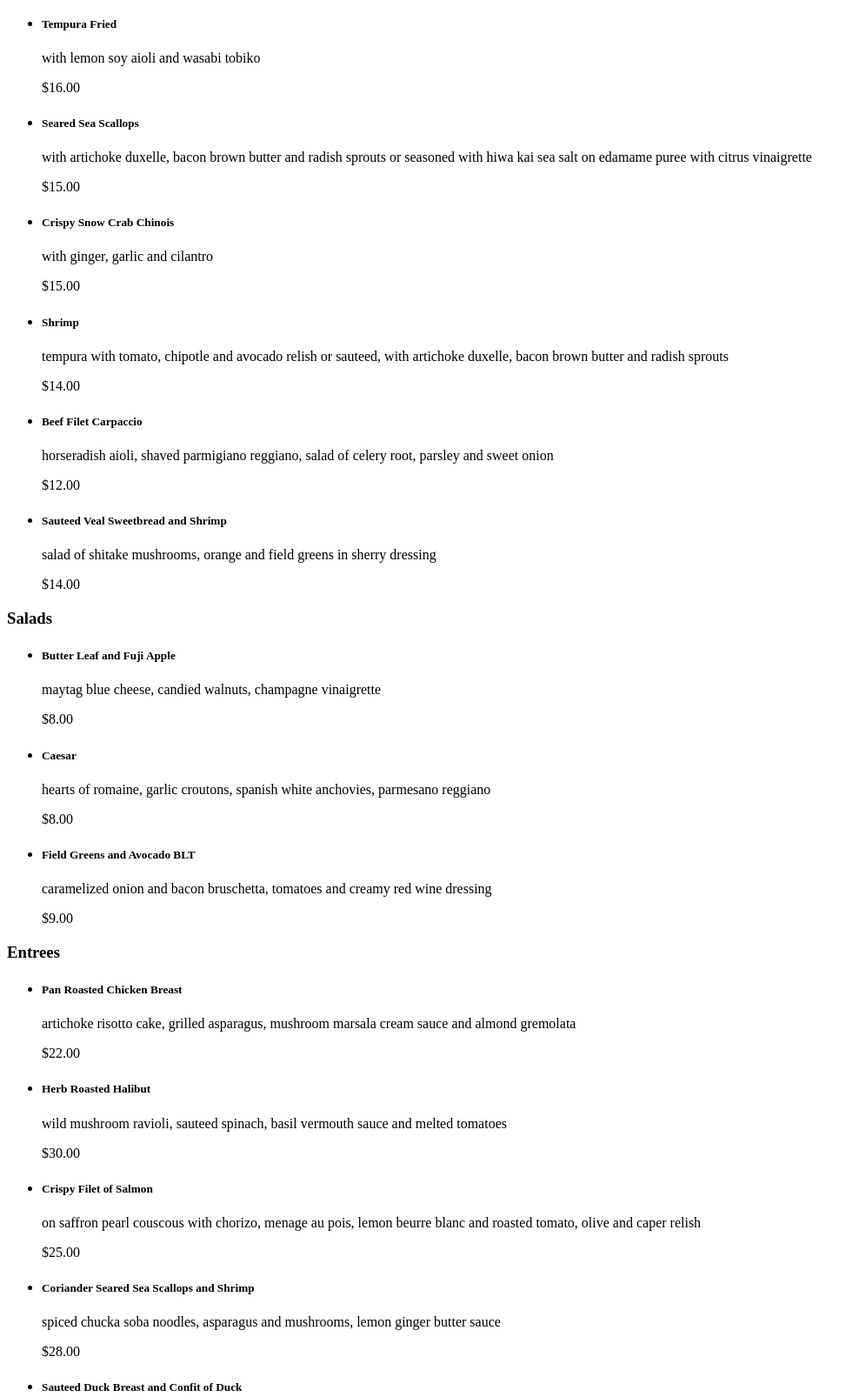
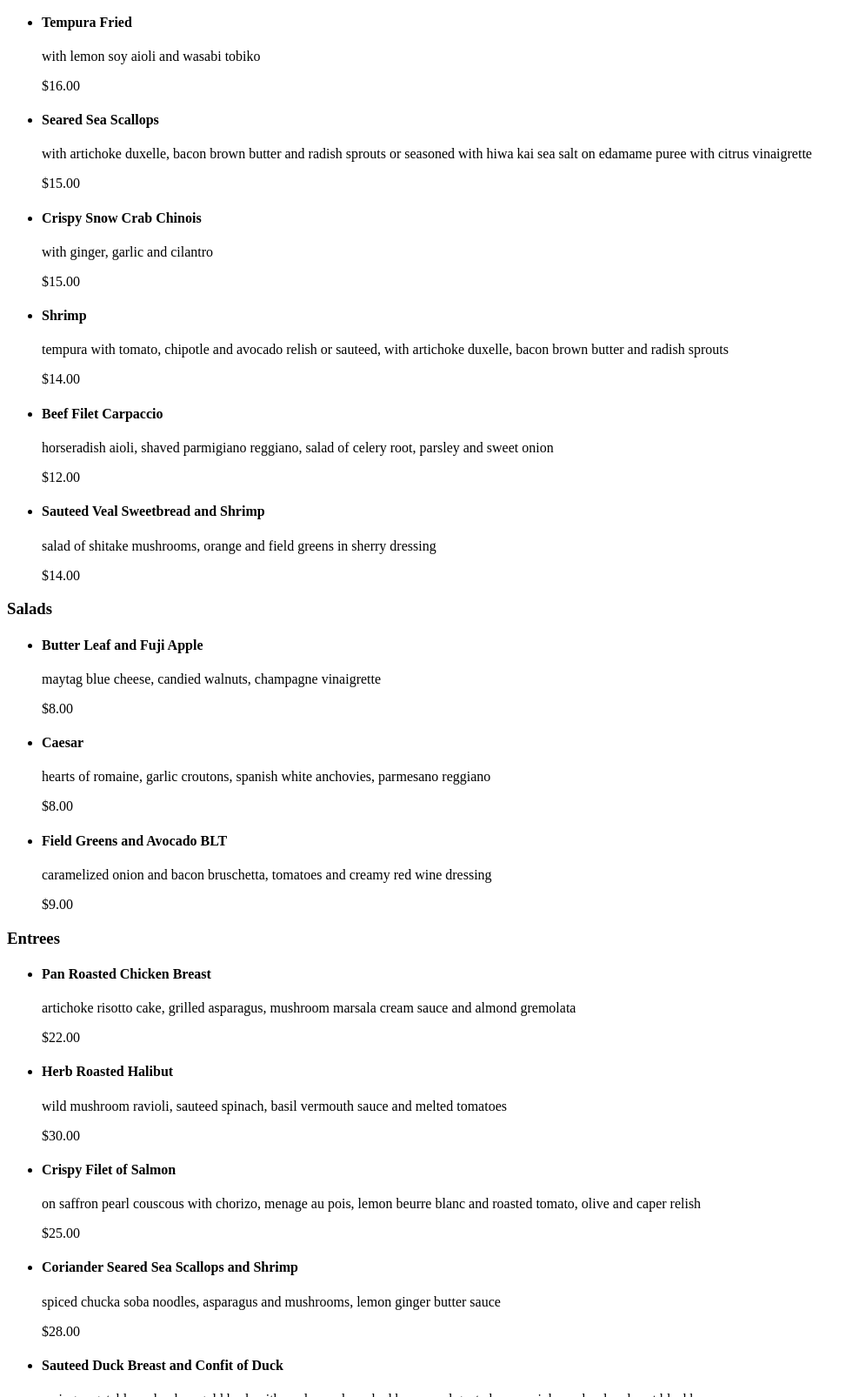
Before and after one commit to cherrylatte/cherrylatte.github.io, a plain HTML site: page grc338/restaurantmenu/index.html in a window 1280 px wide. Shown: the part 140-1746 px from the top of the page at 87% size, without its empty margins (0-988 px from the left). Drawn offline with Linux system fonts and the light colour scheme.

Commit message:
Change heading tags from h5 to h4 in menu

```diff
--- a/grc338/restaurantmenu/index.html
+++ b/grc338/restaurantmenu/index.html
@@ -15,37 +15,37 @@
 
                 <ul>
                     <li>
-                        <h5>Tempura Fried</h5>
+                        <h4>Tempura Fried</h4>
                         <p>with lemon soy aioli and wasabi tobiko</p>
                         <p>$16.00</p>
                     </li>
 
                     <li>
-                        <h5>Seared Sea Scallops</h5>
+                        <h4>Seared Sea Scallops</h4>
                         <p>with artichoke duxelle, bacon brown butter and radish sprouts or seasoned with hiwa kai sea salt on edamame puree with citrus vinaigrette</p>
                         <p>$15.00</p>
                     </li>
 
                     <li>
-                        <h5>Crispy Snow Crab Chinois</h5>
+                        <h4>Crispy Snow Crab Chinois</h4>
                         <p>with ginger, garlic and cilantro</p>
                         <p>$15.00</p>
                     </li>
 
                     <li>
-                        <h5>Shrimp</h5>
+                        <h4>Shrimp</h4>
                         <p>tempura with tomato, chipotle and avocado relish or sauteed, with artichoke duxelle, bacon brown butter and radish sprouts</p>
                         <p>$14.00</p>
                     </li>
 
                     <li>
-                        <h5>Beef Filet Carpaccio</h5>
+                        <h4>Beef Filet Carpaccio</h4>
                         <p>horseradish aioli, shaved parmigiano reggiano, salad of celery root, parsley and sweet onion</p>
                         <p>$12.00</p>
                     </li>
 
                     <li>
-                        <h5>Sauteed Veal Sweetbread and Shrimp</h5>
+                        <h4>Sauteed Veal Sweetbread and Shrimp</h4>
                         <p>salad of shitake mushrooms, orange and field greens in sherry dressing</p>
                         <p>$14.00</p>
                     </li>
@@ -55,19 +55,19 @@
 
                 <ul>
                     <li>
-                        <h5>Butter Leaf and Fuji Apple</h5>
+                        <h4>Butter Leaf and Fuji Apple</h4>
                         <p>maytag blue cheese, candied walnuts, champagne vinaigrette</p>
                         <p>$8.00</p>
                     </li>
 
                     <li>
-                        <h5>Caesar</h5>
+                        <h4>Caesar</h4>
                         <p>hearts of romaine, garlic croutons, spanish white anchovies, parmesano reggiano</p>
                         <p>$8.00</p>
                     </li>
 
                     <li>
-                        <h5>Field Greens and Avocado BLT</h5>
+                        <h4>Field Greens and Avocado BLT</h4>
                         <p>caramelized onion and bacon bruschetta, tomatoes and creamy red wine dressing</p>
                         <p>$9.00</p>
                     </li>
@@ -77,37 +77,37 @@
 
                 <ul>
                     <li>
-                        <h5>Pan Roasted Chicken Breast</h5>
+                        <h4>Pan Roasted Chicken Breast</h4>
                         <p>artichoke risotto cake, grilled asparagus, mushroom marsala cream sauce and almond gremolata</p>
                         <p>$22.00</p>
                     </li>
 
                     <li>
-                        <h5>Herb Roasted Halibut</h5>
+                        <h4>Herb Roasted Halibut</h4>
                         <p>wild mushroom ravioli, sauteed spinach, basil vermouth sauce and melted tomatoes</p>
                         <p>$30.00</p>
                     </li>
 
                     <li>
-                        <h5> Crispy Filet of Salmon</h5>
+                        <h4> Crispy Filet of Salmon</h4>
                         <p>on saffron pearl couscous with chorizo, menage au pois, lemon beurre blanc and roasted tomato, olive and caper relish</p>
                         <p>$25.00</p>
                     </li>
 
                     <li>
-                        <h5>Coriander Seared Sea Scallops and Shrimp</h5>
+                        <h4>Coriander Seared Sea Scallops and Shrimp</h4>
                         <p>spiced chucka soba noodles, asparagus and mushrooms, lemon ginger butter sauce</p>
                         <p>$28.00</p>
                     </li>
 
                     <li>
-                        <h5>Sauteed Duck Breast and Confit of Duck</h5>
+                        <h4>Sauteed Duck Breast and Confit of Duck</h4>
                         <p>spring vegetable and yukon gold hash with applewood smoked bacon and goat cheese, rainbow chard and port blackberry sauce</p>
                         <p>$28.00</p>
                     </li>
 
                     <li>
-                        <h5>Grilled Pork Chop</h5>
+                        <h4>Grilled Pork Chop</h4>
                         <p>roasted fingerling potatoes, corn, fava beans, cipollini, pancetta and watercress tarragon mustard sauce</p>
                         <p>$25.00</p>
                     </li>
@@ -117,19 +117,19 @@
 
                 <ul>
                     <li>
-                        <h5>Dark Chocolate Mousse</h5>
+                        <h4>Dark Chocolate Mousse</h4>
                         <p>with whipped cream and almond wafer</p>
                         <p>$10.00</p>
                     </li>
 
                     <li>
-                        <h5>Creme Brulee</h5>
+                        <h4>Creme Brulee</h4>
                         <p>french vanilla custard, fresh berries</p>
                         <p>$8.00</p>
                     </li>
 
                     <li>
-                        <h5>Chocolate Lava Cake</h5>
+                        <h4>Chocolate Lava Cake</h4>
                         <p>raspberry coulis, creme anglaise</p>
                         <p>$12.00</p>
                     </li>
```
